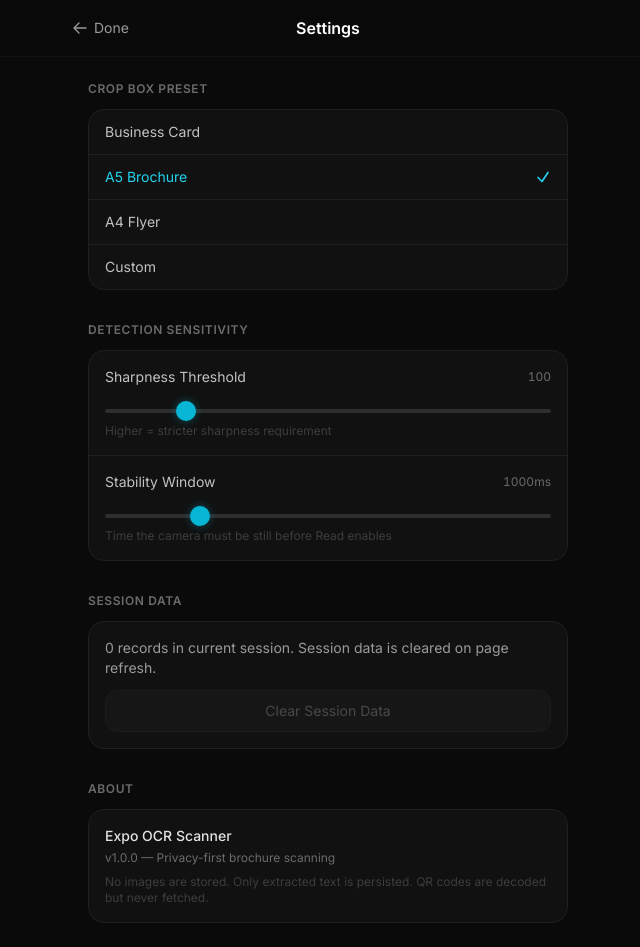
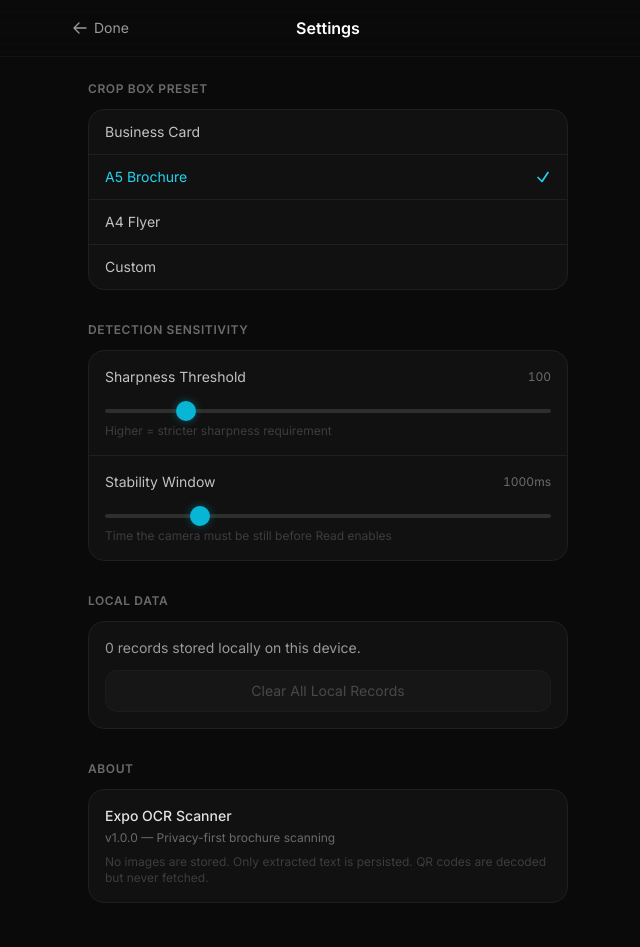
Before and after one commit to Basil-World/brochure_scanner, a Next.js app: page /settings in a window 1280 px wide. Shown: the whole page, without its empty margins (312-952 px from the left). Built offline with nearby package versions, Linux system fonts and the light colour scheme.

Commit message:
Switch session record storage from sessionStorage to localStorage so records persist on device

```diff
--- a/app/saved/page.tsx
+++ b/app/saved/page.tsx
@@ -124,10 +124,10 @@
         </div>
       </div>
 
-      {/* Session data notice */}
+      {/* Data notice */}
       <div className="mx-4 mt-3 max-w-lg mx-auto">
         <p className="text-xs text-neutral-600 text-center">
-          Records are session-scoped and cleared on page refresh. Export CSV to keep them permanently.
+          Records are saved permanently on this device. You can clear them in Settings.
         </p>
       </div>
 
--- a/app/settings/page.tsx
+++ b/app/settings/page.tsx
@@ -105,13 +105,12 @@
           </div>
         </section>
 
-        {/* ── Session Data ──────────────────────────────────────────────────── */}
+        {/* ── Local Data ──────────────────────────────────────────────────── */}
         <section>
-          <h2 className="text-xs font-semibold text-neutral-500 uppercase tracking-wider mb-3">Session Data</h2>
+          <h2 className="text-xs font-semibold text-neutral-500 uppercase tracking-wider mb-3">Local Data</h2>
           <div className="rounded-2xl bg-neutral-900 border border-neutral-800 p-4">
             <p className="text-sm text-neutral-400 mb-3">
-              {records.length} record{records.length !== 1 ? 's' : ''} in current session.
-              Session data is cleared on page refresh.
+              {records.length} record{records.length !== 1 ? 's' : ''} stored locally on this device.
             </p>
             {showClear ? (
               <div className="flex gap-3">
@@ -134,7 +133,7 @@
                 disabled={records.length === 0}
                 className="w-full py-2.5 rounded-xl bg-neutral-800 border border-neutral-700 text-sm text-neutral-400 disabled:opacity-40 active:bg-neutral-700 transition-colors"
               >
-                Clear Session Data
+                Clear All Local Records
               </button>
             )}
           </div>
--- a/lib/sessionStore.ts
+++ b/lib/sessionStore.ts
@@ -4,8 +4,8 @@
  * Session-scoped in-memory store using Zustand.
  *
  * IMPORTANT: This store stores TEXT ONLY — no images, no binary data.
- * The session record list is also backed to sessionStorage (text only)
- * so it survives soft navigations but is cleared on hard refresh.
+ * The session record list is backed to localStorage (text only)
+ * so it survives soft navigations and hard page refreshes/closes.
  */
 
 import { create } from 'zustand'
@@ -17,7 +17,7 @@
 function loadSessionRecords(): ScanRecord[] {
   if (typeof window === 'undefined') return []
   try {
-    const raw = sessionStorage.getItem(SESSION_RECORDS_KEY)
+    const raw = localStorage.getItem(SESSION_RECORDS_KEY)
     if (!raw) return []
     return JSON.parse(raw) as ScanRecord[]
   } catch {
@@ -28,9 +28,9 @@
 function saveSessionRecords(records: ScanRecord[]): void {
   if (typeof window === 'undefined') return
   try {
-    sessionStorage.setItem(SESSION_RECORDS_KEY, JSON.stringify(records))
+    localStorage.setItem(SESSION_RECORDS_KEY, JSON.stringify(records))
   } catch {
-    // sessionStorage may be full or unavailable — silently ignore
+    // localStorage may be full or unavailable — silently ignore
   }
 }
 
@@ -117,7 +117,7 @@
 
   clearAllRecords: () => {
     if (typeof window !== 'undefined') {
-      sessionStorage.removeItem(SESSION_RECORDS_KEY)
+      localStorage.removeItem(SESSION_RECORDS_KEY)
     }
     set({ records: [] })
   },
```
